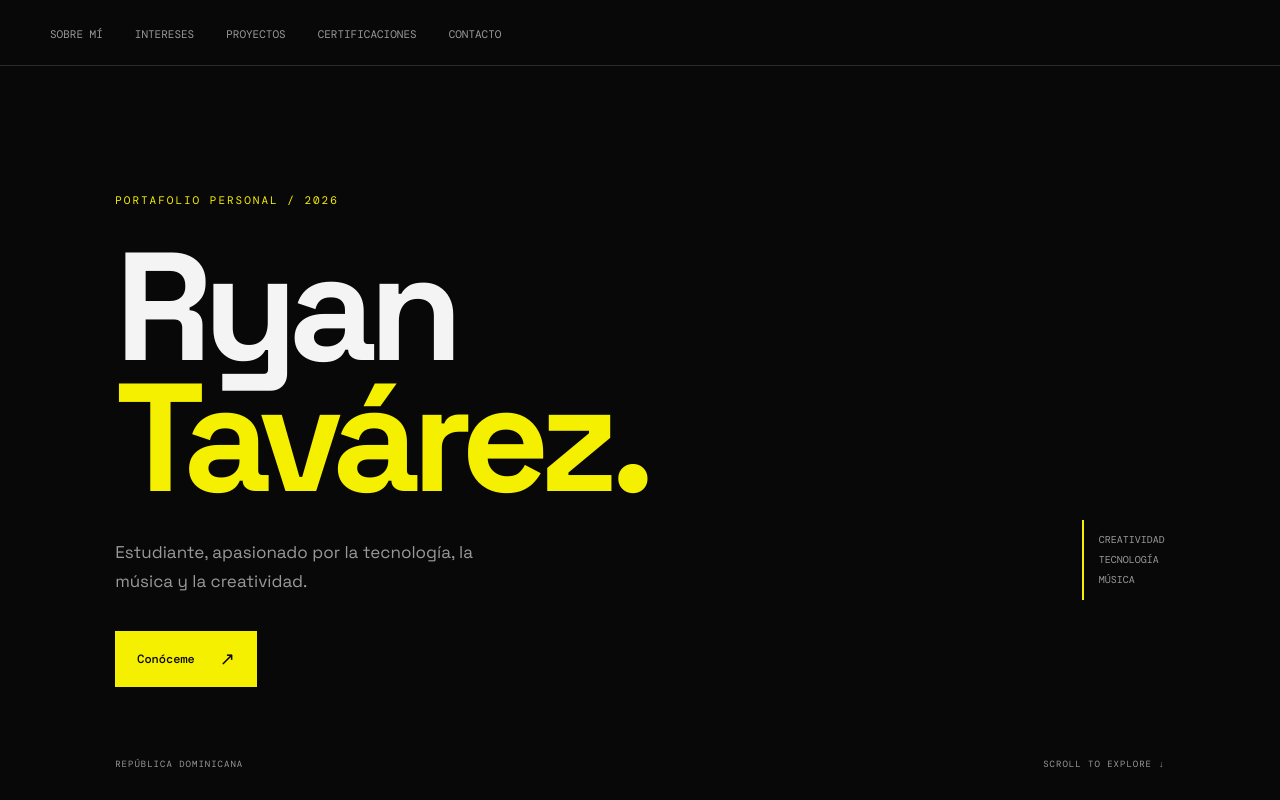
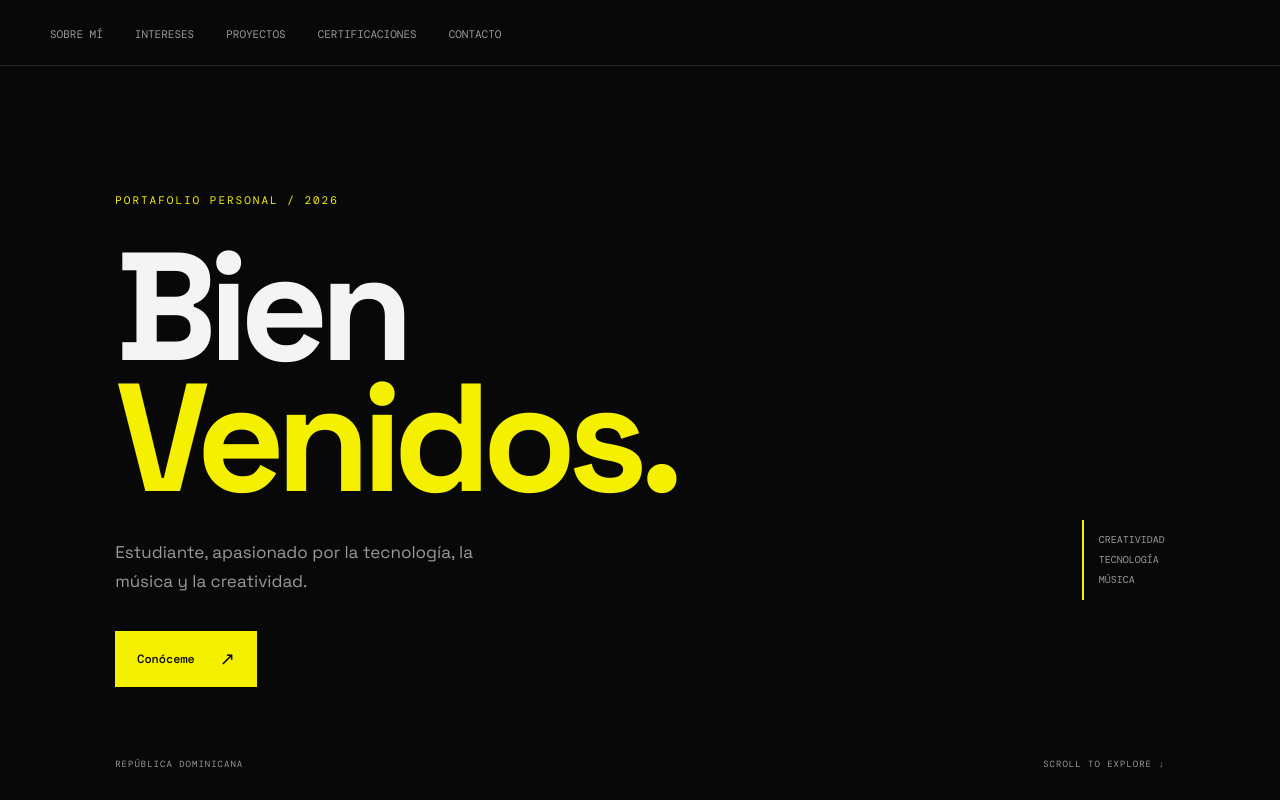
Before and after one commit to raytitos7vn/personal-portfolio, a plain HTML site: page index.html in a window 1280 px wide. Shown: the top 800 px of the page. Drawn offline with nearby package versions, Linux system fonts and the light colour scheme.

Commit message:
Update portfolio

```diff
--- a/index.html
+++ b/index.html
@@ -41,8 +41,8 @@
                 <p class="eyebrow">PORTAFOLIO PERSONAL / 2026</p>
 
                 <h1>
-                    Ryan<br>
-                    <span>Tavárez.</span>
+                    Bien<br>
+                    <span>Venidos.</span>
                 </h1>
 
                 <p class="hero-description">
```
